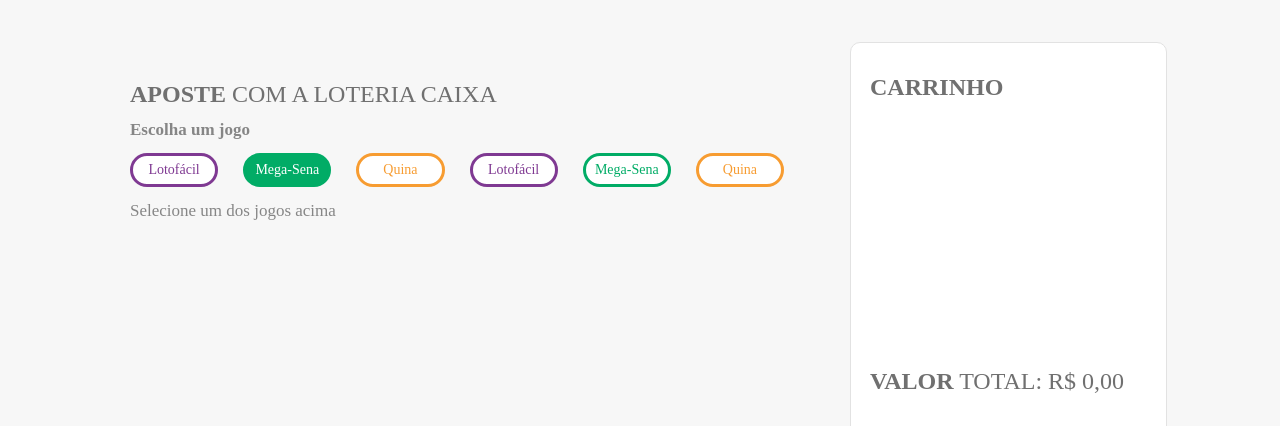
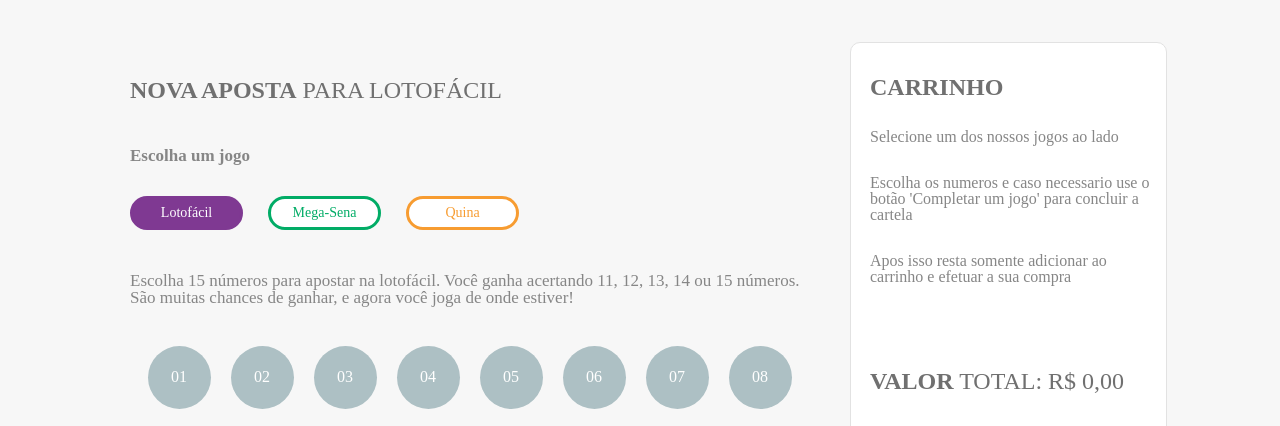
Before and after one commit to renanmartins1813/prova-js, a plain HTML site: page index.html in a window 1280 px wide. Shown: the part 75-501 px from the top of the page. Drawn offline with Linux system fonts and the light colour scheme; a web font is replaced by a local one.

Commit message:
ajuda com css pf

```diff
--- a/assets/css/style.css
+++ b/assets/css/style.css
@@ -4,7 +4,7 @@
     margin: auto;
     display: grid;
     grid-template-columns: 130px 679px 427px 130px;
-    grid-template-rows: 75px auto 145px 75px;
+    grid-template-rows: 75px auto auto 75px;
     grid-template-areas:
         "h h h h"
         "mpt1 c1 c2 mpt2"
@@ -70,7 +70,7 @@
 }
 
 .container {
-    margin-top: 74px;
+    margin-top: 72px;
     display: flex;
     flex-flow: column nowrap;
     justify-content: space-around;
@@ -117,7 +117,7 @@
 .game {
     width: 100%;
     height: 415px;
-    overflow-y: scroll;
+    overflow-y: auto;
     margin: auto;
     display: flex;
     flex-flow: row wrap;
@@ -141,7 +141,6 @@
 
 .actions {
     display: flex;
-    margin-top: 44px;
 }
 
 .actions_btn {
@@ -199,15 +198,13 @@
 .cart_items {
     width: 280px;
     height: 270px;
-    overflow-y: scroll;
+    overflow-y: auto;
     overflow-x: hidden;
-    /* background-color: red; */
 }
 
 .cart_item_wrapper {
     width: 280px;
     height: 80px;
-    /* background-color: black; */
     display: flex;
     flex-flow: row nowrap;
     justify-content: space-between;
@@ -350,3 +347,19 @@
 .margin_top30 {
     margin-top: 30px;
 }
+
+.margin_bottom20{
+    margin-bottom: 20px;
+}
+
+.margin_bottom30{
+    margin-bottom: 30px;
+}
+
+.margin_bottom33{
+    margin-bottom: 33px;
+}
+
+.margin_bottom44{
+    margin-bottom: 44px;
+}
--- a/index.html
+++ b/index.html
@@ -30,25 +30,21 @@
         </header>
 
         <div class="container grid_c1">
-            <div class="fs24 fcolor_main">
-                <span class="fw700">APOSTE</span> COM A LOTERIA CAIXA
+            <div class="fs24 fcolor_main margin_bottom33">
+                <span class="fw700">NOVA APOSTA</span> PARA <span id="title"></span>
             </div>
-            <div class="fs17 fcolor_secondary fw700">
+            <div class="fs17 fcolor_secondary fw700 margin_bottom20">
                 Escolha um jogo
             </div>
-            <div id="choose" class="choose">
-                <div id="lotofacil" value="lotofacil" active="false" data-js="bets"
-                    class="choose__lotofacil chooseBnt cursor_pointer">Lotofácil</div>
-                <div id="megasena" value="mega-sena" active="false" data-js="bets"
-                    class="choose__megasena chooseBnt cursor_pointer">Mega-Sena</div>
-                <div id="quina" value="quina" active="false" data-js="bets"
-                    class="choose__quina chooseBnt cursor_pointer">Quina</div>
+            <div id="choose" class="choose margin_bottom30">
+
             </div>
             <section>
-                <div id="description" class="description fs17 fcolor_secondary">
-                    Selecione um dos jogos acima
+                <div id="description" class="description fs17 fcolor_secondary margin_bottom30">
+
                 </div>
-                <div id="game" class="game">
+                <div id="game" class="game margin_bottom44">
+
                 </div>
                 <div class="actions">
                     <div class="container2">
@@ -82,7 +78,30 @@
                     <span class="fs24 fcolor_main fw700">CARRINHO</span>
 
                     <div id="cart_items" class="cart_items fcolor_secondary">
+                        <div class="margin_top30">
 
+                            <div class="margin_top30">
+                                Selecione um dos nossos jogos ao lado
+                            </div>
+
+                            <div class="margin_top30">
+                                Escolha os numeros e caso necessario use o botão 'Completar um jogo' para concluir a cartela
+                            </div>
+
+                            <div class="margin_top30">
+                                Apos isso resta somente adicionar ao carrinho e efetuar a sua compra
+                            </div>
+
+                        </div>
+
+                        <!-- <div class="">
+                            Escolha os numeros e caso necessario use o botão 'Completar um jogo' para preencher a
+                            cartela
+                        </div>
+
+                        <div class="cart_item_wrapper">
+                            Apos isso resta somente adicionar ao carrinho e efetuar a sua compra
+                        </div> -->
                     </div>
 
                     <div class="fs24 fcolor_main">
@@ -103,7 +122,3 @@
 </body>
 
 </html>
-
-<div id="test">
-
-</div>
--- a/javascript/index.js
+++ b/javascript/index.js
@@ -1,8 +1,5 @@
 const $game = document.getElementById('game');
 const $choose = document.getElementById('choose');
-const $lotofacil = document.getElementById('lotofacil');
-const $megasena = document.getElementById('megasena');
-const $quina = document.getElementById('quina');
 const $completeGame = document.getElementById('completeGame');
 const $clearGame = document.getElementById('clearGame');
 const $addToCart = document.getElementById('addToCart');
@@ -11,20 +8,20 @@ let currentId = 1;
 let currentGame;
 let games;
 
-function bets(){
-    games.forEach((game)=>{
+function bets() {
+    games.forEach((game, index) => {
         const $div = document.createElement('div');
+        $div.setAttribute('index', index);
         $div.setAttribute('id', game.type);
         $div.setAttribute('value', game.type);
         $div.setAttribute('active', 'false');
-        $div.setAttribute('data-js', "bets");
+        $div.setAttribute("data-js", "bets");
         $div.classList.add('chooseBnt', 'cursor_pointer');
         $div.textContent = game.type;
         $div.style.color = game.color;
         $div.style.border = 'solid'
         $div.style.borderColor = game.color;
-        console.log(game);
-        console.log(game.color);
+        $div.addEventListener('click', handlerGameType);
         $choose.appendChild($div)
     })
 }
@@ -34,12 +31,13 @@ function bets(){
         .then(res => res.json())
         .then(data => {
             games = data.types;
-            console.log(games);
             bets();
+            const $bets = document.querySelectorAll('[data-js="bets"]');
+            $bets[0].dispatchEvent(new Event('click'));
         })
 })()
 
-function init(){
+function init() {
 
 }
 
@@ -48,14 +46,14 @@ function addToCart(item) {
 }
 
 function removeFromCart(id) {
-    const aux = cart.filter((game)=>{
+    const aux = cart.filter((game) => {
         return game.id != id
     });
     cart = aux;
 }
 
-function getCartValue(){
-    const aux = cart.reduce((acc, game)=>{
+function getCartValue() {
+    const aux = cart.reduce((acc, game) => {
         return acc + game.price
     }, 0)
 
@@ -117,9 +115,12 @@ function getGameByName(name) {
 function cleanDivs() {
     $game.innerHTML = '';
     const $bets = document.querySelectorAll('[data-js="bets"]');
-    const length = $bets.length;
+    const length = $bets.length - 1;
     for (let i = 0; i <= length; i++) {
-        $bets[0].setAttribute('active', 'false');
+        const id = $bets[i].getAttribute('index')
+        $bets[i].style.color = games[id].color
+        $bets[i].style.backgroundColor = 'white';
+        $bets[i].setAttribute('active', 'false');
     }
 }
 
@@ -127,9 +128,11 @@ function toggleActiveGame(item) {
     item.setAttribute('active', 'true');
 }
 
-function changeDescription(text) {
+function changeDescription() {
     const $description = document.getElementById('description');
-    $description.textContent = text;
+    const $title = document.getElementById('title');
+    $description.textContent = currentGame.description;
+    $title.textContent = currentGame.type.toUpperCase();
 }
 
 function changeCurrentGame(game) {
@@ -138,18 +141,16 @@ function changeCurrentGame(game) {
 }
 
 function handlerGameType(ele) {
+    cleanDivs();
     const name = ele.target.textContent;
     const game = getGameByName(name);
+    ele.target.style.color = 'white';
+    ele.target.style.backgroundColor = game.color
     changeCurrentGame(game);
-    cleanDivs();
     toggleActiveGame(ele.target);
-    changeDescription(currentGame.description);
+    changeDescription();
     handlerButtons(currentGame.range);
 }
-
-$lotofacil.addEventListener('click', handlerGameType);
-$megasena.addEventListener('click', handlerGameType);
-$quina.addEventListener('click', handlerGameType);
 
 function catchSelectedButtons() {
     const $buttons = document.querySelectorAll('[data-js="buttons"]');
@@ -172,11 +173,11 @@ function catchButtonsValues(buttons) {
     )
 }
 
-function isGameOk(){
+function isGameOk() {
     const selecteds = catchSelectedButtons();
     const length = selecteds.length;
 
-    if(length < 1){
+    if (length < 1) {
         return false
     }
 
@@ -189,8 +190,8 @@ function handlerAddToCart(ele) {
     const newCartItem = creatCartItem(selectedsValues);
     const check = isGameOk();
 
-    if(!check){
-        return(
+    if (!check) {
+        return (
             alert("Você precisa selecionar no mínimo um número")
         )
     }
@@ -247,6 +248,26 @@ function toLocaleBRL(value) {
 
 $clearGame.addEventListener('click', clearGame)
 
+function emptyCart() {
+    const $cart_items = document.getElementById('cart_items');
+    const $wrapper = document.createElement('div');
+    const $div1 = document.createElement('div');
+    const $div2 = document.createElement('div');
+    const $div3 = document.createElement('div');
+
+    $div1.innerText = "Selecione um dos nossos jogos ao lado";
+    $div2.innerText = "Escolha os números e caso necessário use o botão 'Completar um jogo' para concluir a cartela";
+    $div3.innerText = "Após isso resta somente adicionar ao carrinho e efetuar a sua compra";
+
+    $div1.classList.add('margin_top30')
+    $div2.classList.add('margin_top30')
+    $div3.classList.add('margin_top30')
+    $wrapper.classList.add('margin_top30');
+
+    $wrapper.append($div1, $div2, $div3);
+    $cart_items.append($wrapper);
+}
+
 function renderCart() {
     const $cart_items = document.getElementById('cart_items');
     $cart_items.textContent = '';
@@ -254,6 +275,10 @@ function renderCart() {
     const $total = document.getElementById('total');
     const cartValue = getCartValue();
     $total.textContent = ` ${toLocaleBRL(cartValue)}`
+
+    if (cart.length <= 0) {
+        emptyCart();
+    }
 
     cart.forEach((game) => {
         const $wrapper = document.createElement('div');
@@ -290,7 +315,7 @@ function renderCart() {
 }
 
 function creatCartItem(arrNumbers) {
-    return({
+    return ({
         numbers: arrNumbers,
         type: currentGame.type,
         price: currentGame.price,
@@ -333,10 +358,6 @@ function handlerCompleteGame() {
     }
 
     handlerNewSelecteds(newSelecteds);
-    //selectedsValues.push(...newSelecteds);
-    // const newCartItem =  creatCartItem(selectedsValues);
-    // addToCart(newCartItem);
-    // renderCart();
 }
 
 $completeGame.addEventListener('click', handlerCompleteGame);
--- a/utils/games.json
+++ b/utils/games.json
@@ -7,6 +7,7 @@
       "range": 25,
       "price": 2.5,
       "max-number": 15,
+      "maxNumber": 15,
       "color": "#7F3992"
     },
     {
@@ -15,6 +16,7 @@
       "range": 60,
       "price": 4.5,
       "max-number": 6,
+      "maxNumber": 6,
       "color": "#01AC66"
     },
     {
@@ -23,6 +25,7 @@
       "range": 80,
       "price": 2,
       "max-number": 5,
+      "maxNumber": 5,
       "color": "#F79C31"
     }
   ]
```
